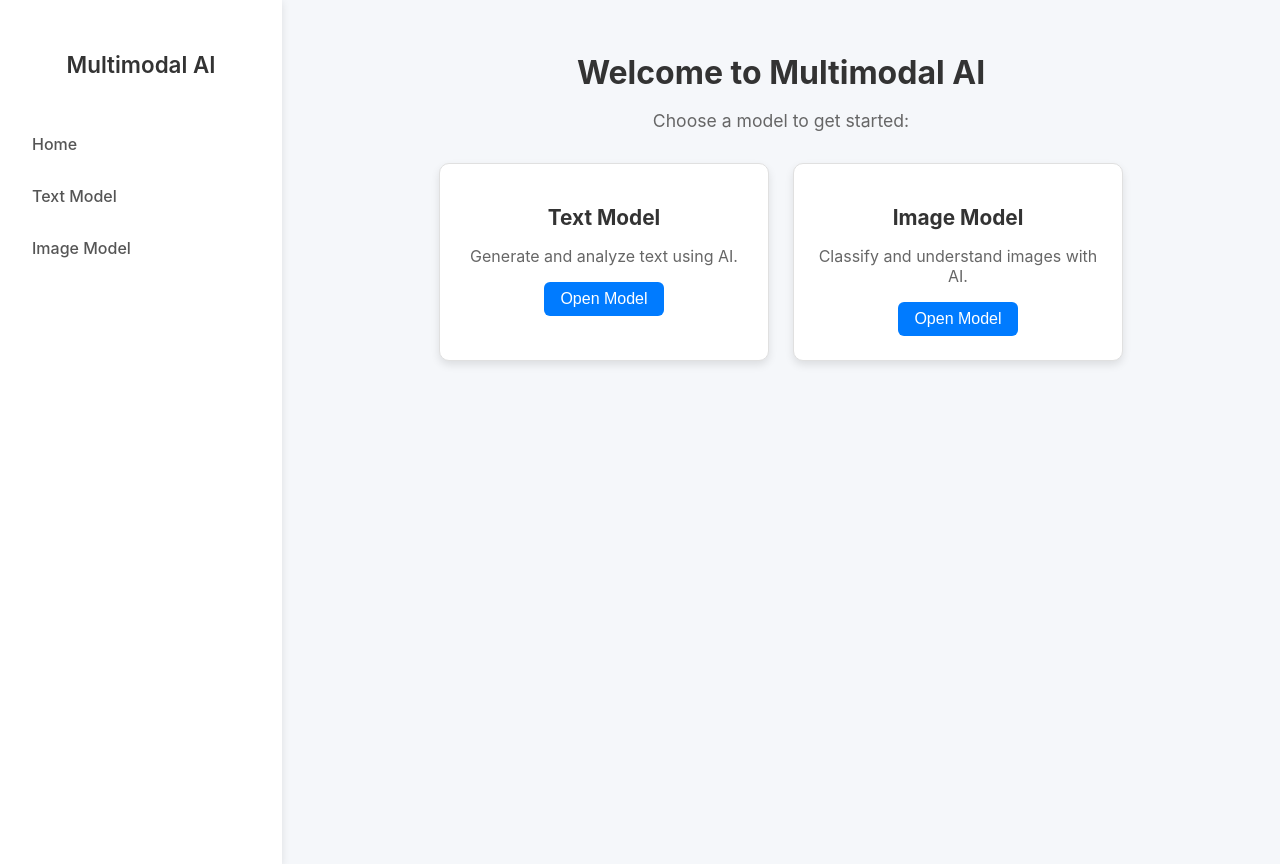
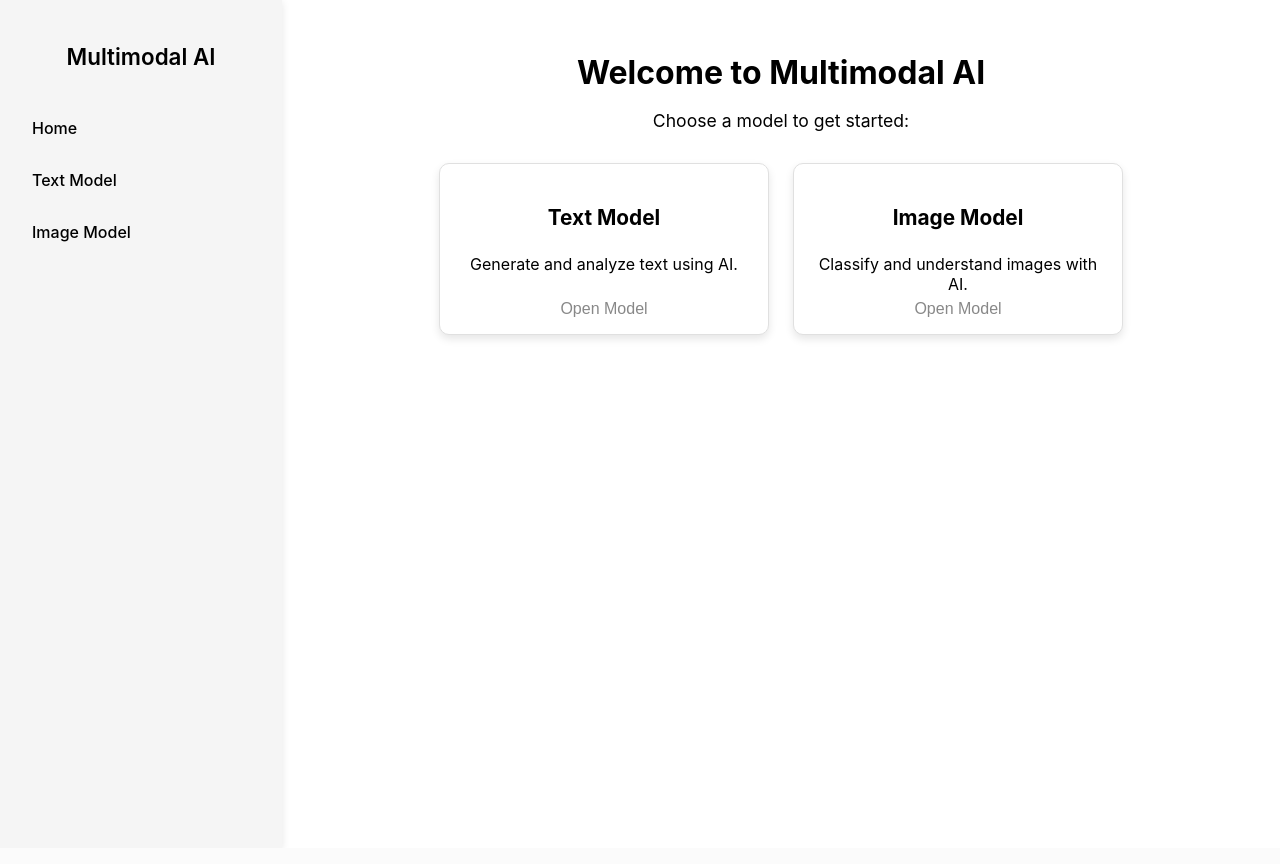
Before and after one commit to DHILIP-S-E/multimodel-ai, a Flask app: page / in a window 1280 px wide. After the commit the page ends 337 px from the top, so only its background shows below. Run offline with Flask 3, Linux system fonts and the light colour scheme.

Commit message:
grey coommit

```diff
--- a/static/style.css
+++ b/static/style.css
@@ -2,7 +2,8 @@
 body {
     font-family: 'Inter', sans-serif;
     margin: 0;
-    background-color: #f5f7fa;
+    background-color: white; /* Main background set to white */
+    color: black; /* Text color set to black */
     display: flex;
     height: 100vh;
 }
@@ -15,19 +16,20 @@ body {
 /* Sidebar Styles */
 .sidebar {
     width: 250px;
-    background: #ffffff;
+    background: #f5f5f5; /* Light grey background for the sidebar */
+    color: black; /* Black text color */
     box-shadow: 0 2px 8px rgba(0, 0, 0, 0.1);
     display: flex;
     flex-direction: column;
-    padding: 2rem 1rem;
+    padding: 1.5rem 1rem;
     height: 100%;
 }
 
 .sidebar h2 {
     font-size: 1.4rem;
     font-weight: 600;
-    color: #333;
-    margin-bottom: 2rem;
+    color: black; /* Black text color for heading */
+    margin-bottom: 1.5rem;
     text-align: center;
 }
 
@@ -43,7 +45,7 @@ body {
 
 .sidebar nav ul li a {
     text-decoration: none;
-    color: #555;
+    color: black; /* Black text color for links */
     font-size: 1rem;
     font-weight: 500;
     padding: 0.5rem 1rem;
@@ -54,13 +56,13 @@ body {
 }
 
 .sidebar nav ul li a:hover {
-    background: #007bff;
-    color: #ffffff;
+    background: #e0e0e0; /* Slightly darker grey on hover */
+    color: black; /* Keep text color black on hover */
 }
 
 .sidebar nav ul li a.active {
-    background: #007bff;
-    color: #ffffff;
+    background: #b0b0b0; /* Active link background with medium grey */
+    color: black; /* Black text for active link */
 }
 
 /* Main Content Styles */
@@ -87,7 +89,7 @@ body {
 /* Homepage Styles */
 .homepage {
     text-align: center;
-    color: #333;
+    color: black; /* Text color set to black */
 }
 
 .homepage h1 {
@@ -99,7 +101,7 @@ body {
 .homepage p {
     font-size: 1.1rem;
     margin-bottom: 2rem;
-    color: #666;
+    color: black; /* Text color set to black */
 }
 
 .model-showcase {
@@ -110,7 +112,7 @@ body {
 }
 
 .card {
-    background: #ffffff;
+    background: white; /* Card background set to white */
     border: 1px solid #e0e0e0;
     border-radius: 10px;
     width: 280px;
@@ -118,6 +120,9 @@ body {
     box-shadow: 0 4px 8px rgba(0, 0, 0, 0.1);
     transition: transform 0.2s, box-shadow 0.2s;
     text-align: center;
+    position: relative; /* Make the card relative for absolute positioning of the button */
+    display: flex;
+    flex-direction: column;
 }
 
 .card:hover {
@@ -127,39 +132,45 @@ body {
 
 .card h2 {
     font-size: 1.3rem;
-    color: #333;
+    color: black; /* Card heading text color set to black */
     margin-bottom: 0.5rem;
 }
 
 .card p {
     font-size: 1rem;
-    color: #666;
+    color: black; /* Card paragraph text color set to black */
     margin-bottom: 1rem;
+    flex-grow: 1; /* Allow content to take up remaining space in the card */
 }
 
 .card button {
-    background-color: #007bff;
-    color: #ffffff;
+    background-color: white; /* Button background set to blue */
+    color: rgba(40, 39, 39, 0.553); /* Button text color set to white */
     border: none;
     padding: 0.5rem 1rem;
     font-size: 1rem;
     border-radius: 6px;
     cursor: pointer;
     transition: background-color 0.3s ease;
+    position: absolute; /* Position the button at the bottom */
+    bottom: 0.5rem; /* Place it at the bottom of the card */
+    left: 50%;
+    transform: translateX(-50%); /* Center the button horizontally */
 }
 
 .card button:hover {
-    background-color: #0056b3;
+    background-color: lightgray;
+    color: black; /* Button hover color set to dark blue */
 }
 
 /* Responsive Design */
 @media (max-width: 768px) {
     .sidebar {
-        width: 80px;
+        width: 80px; /* Reduce sidebar width for small screens */
     }
 
     .sidebar h2 {
-        font-size: 1rem;
+        font-size: 1rem; /* Reduce heading size */
     }
 
     .main-content {
```
